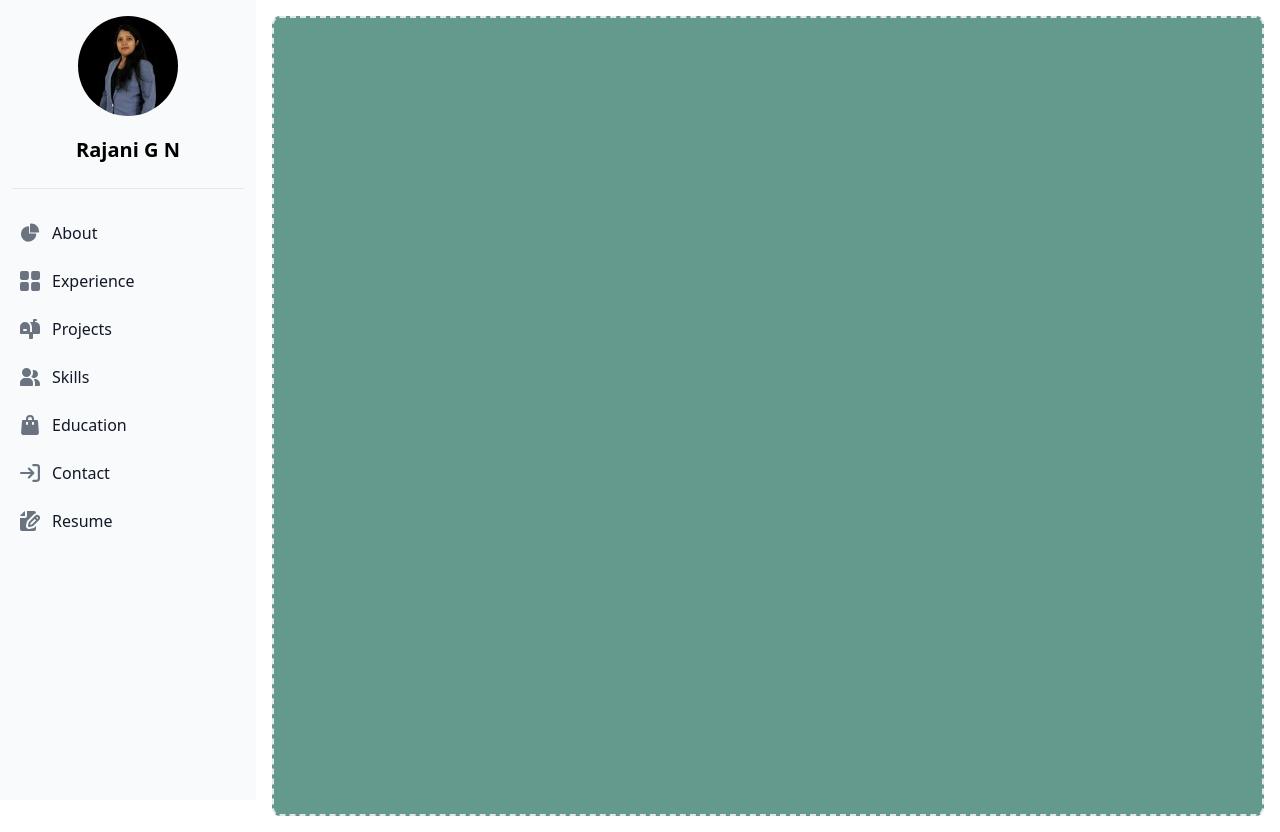
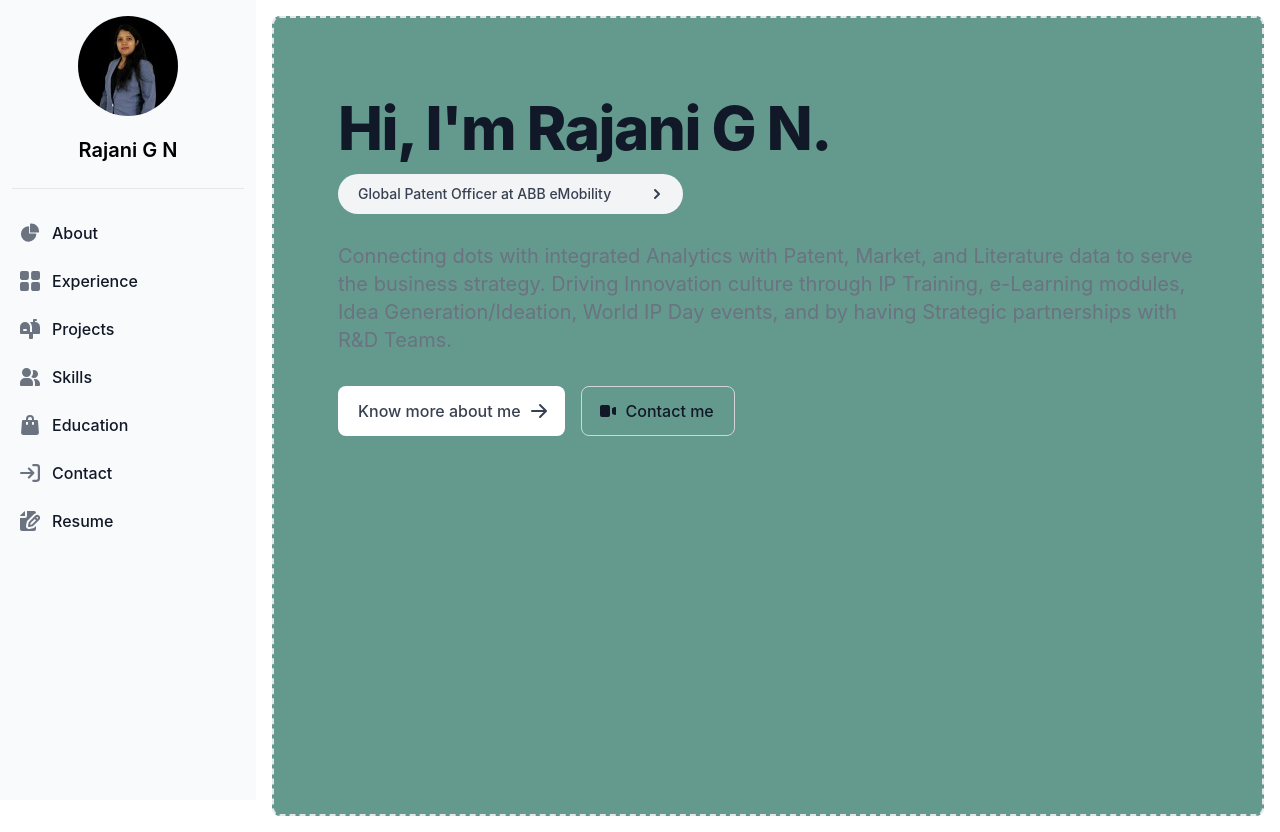
Before and after one commit to dhawansolanki/rajani-portfolio, a React (Create React App) app: page / in a window 1280 px wide. Built offline with nearby package versions, Linux system fonts and the light colour scheme; the HTML template or start-up script is replaced by a standard one.

Commit message:
Hero Added

```diff
--- a/src/Home.js
+++ b/src/Home.js
@@ -3,6 +3,35 @@ import React from 'react'
 const Home = () => {
   return (
     <div class="p-4 bg-greentheme border-2 h-screen border-gray-200 border-dashed rounded-lg dark:border-gray-700">
+    <section class="">
+    <div class="py-8 px-4 mx-auto max-w-screen-xl  lg:py-16 lg:px-12">
+        <h1 class="mb-4 text-4xl font-extrabold tracking-tight leading-none text-gray-900 md:text-5xl lg:text-6xl dark:text-gray-900">Hi, I'm Rajani G N.</h1>
+        <a href="#" class="inline-flex justify-between items-center py-1 px-1 pr-4 mb-7 text-sm text-gray-700 bg-gray-100 rounded-full dark:bg-gray-800 dark:text-white hover:bg-gray-200 dark:hover:bg-gray-700" role="alert">
+            {/* <span class="text-xs bg-primary-600 rounded-full text-white px-4 py-1.5 mr-3">New</span>  */}
+            <span class="text-sm font-medium px-4 py-1.5 mr-3">Global Patent Officer at ABB eMobility</span>
+            <svg class="ml-2 w-5 h-5" fill="currentColor" viewBox="0 0 20 20" xmlns="http://www.w3.org/2000/svg"><path fill-rule="evenodd" d="M7.293 14.707a1 1 0 010-1.414L10.586 10 7.293 6.707a1 1 0 011.414-1.414l4 4a1 1 0 010 1.414l-4 4a1 1 0 01-1.414 0z" clip-rule="evenodd"></path></svg>
+        </a>
+        <p class="mb-8 text-lg font-normal text-gray-500 lg:text-xl   dark:text-gray-700 text-left">Connecting dots with integrated Analytics with Patent, Market, and Literature data to serve the business strategy.
+
+Driving Innovation culture through IP Training, e-Learning modules, Idea Generation/Ideation, World IP Day events, and by having Strategic partnerships with R&D Teams.</p>
+        <div class="flex flex-col mb-8 lg:mb-16 space-y-4 sm:flex-row sm:justify-left sm:space-y-0 sm:space-x-4">
+            <a href="#" class="inline-flex justify-center items-center py-3 px-5 text-base font-medium text-center text-gray-700 hover:text-white rounded-lg bg-white hover:bg-gray-700 focus:ring-4 focus:ring-primary-300 dark:focus:ring-primary-900">
+                Know more about me
+                <svg class="ml-2 -mr-1 w-5 h-5" fill="currentColor" viewBox="0 0 20 20" xmlns="http://www.w3.org/2000/svg"><path fill-rule="evenodd" d="M10.293 3.293a1 1 0 011.414 0l6 6a1 1 0 010 1.414l-6 6a1 1 0 01-1.414-1.414L14.586 11H3a1 1 0 110-2h11.586l-4.293-4.293a1 1 0 010-1.414z" clip-rule="evenodd"></path></svg>
+            </a>
+            <a href="#" class="inline-flex justify-center items-center py-3 px-5 text-base font-medium text-center text-gray-900 rounded-lg border border-gray-300 hover:bg-gray-100 focus:ring-4 focus:ring-gray-100 dark:text-white dark:border-gray-700 dark:hover:bg-gray-700 dark:focus:ring-gray-800">
+                <svg class="mr-2 -ml-1 w-5 h-5" fill="currentColor" viewBox="0 0 20 20" xmlns="http://www.w3.org/2000/svg"><path d="M2 6a2 2 0 012-2h6a2 2 0 012 2v8a2 2 0 01-2 2H4a2 2 0 01-2-2V6zM14.553 7.106A1 1 0 0014 8v4a1 1 0 00.553.894l2 1A1 1 0 0018 13V7a1 1 0 00-1.447-.894l-2 1z"></path></svg>
+                Contact me
+            </a>
+        </div>
+        {/* <div class="  md:max-w-screen-md lg:max-w-screen-lg ">
+            <span class="font-semibold text-gray-700 uppercase">Connect on Social</span>
+            <div class="flex flex-wrap  mt-8 text-gray-700 ">
+
+            </div>
+        </div>  */}
+    </div>
+</section>
    </div>
   )
 }
--- a/tailwind.config.js
+++ b/tailwind.config.js
@@ -8,8 +8,45 @@ module.exports = {
   theme: {
     extend: {
       colors: {
+        primary: {"50":"#eff6ff","100":"#dbeafe","200":"#bfdbfe","300":"#93c5fd","400":"#60a5fa","500":"#3b82f6","600":"#2563eb","700":"#1d4ed8","800":"#1e40af","900":"#1e3a8a","950":"#172554"},
         'greentheme': '#64998e'
       },
+  },
+  fontFamily: {
+    'body': [
+  'Inter',
+  'ui-sans-serif',
+  'system-ui',
+  '-apple-system',
+  'system-ui',
+  'Segoe UI',
+  'Roboto',
+  'Helvetica Neue',
+  'Arial',
+  'Noto Sans',
+  'sans-serif',
+  'Apple Color Emoji',
+  'Segoe UI Emoji',
+  'Segoe UI Symbol',
+  'Noto Color Emoji'
+],
+    'sans': [
+  'Inter',
+  'ui-sans-serif',
+  'system-ui',
+  '-apple-system',
+  'system-ui',
+  'Segoe UI',
+  'Roboto',
+  'Helvetica Neue',
+  'Arial',
+  'Noto Sans',
+  'sans-serif',
+  'Apple Color Emoji',
+  'Segoe UI Emoji',
+  'Segoe UI Symbol',
+  'Noto Color Emoji'
+]
   },
   darkMode: "class",
   plugins: [
```
